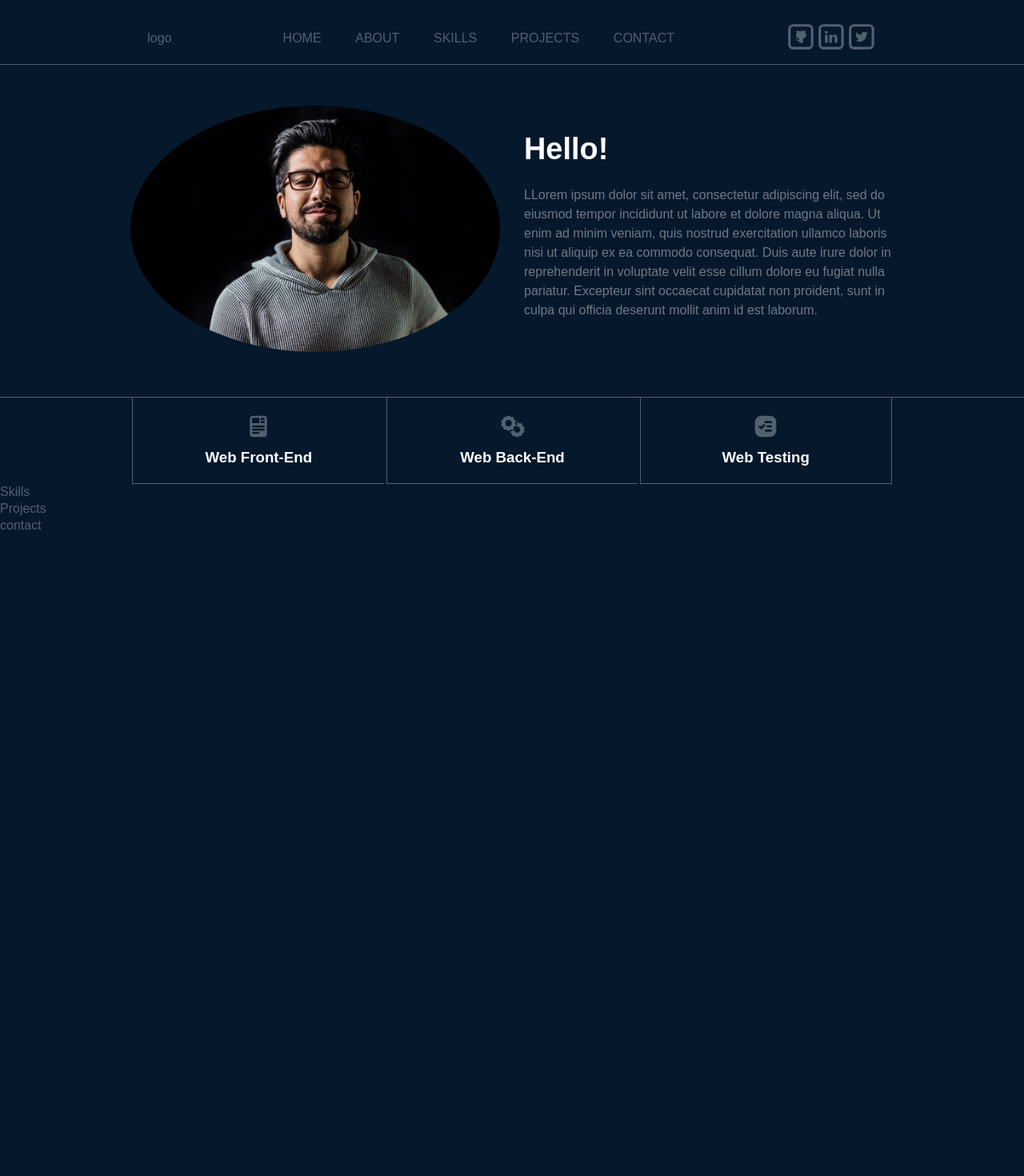
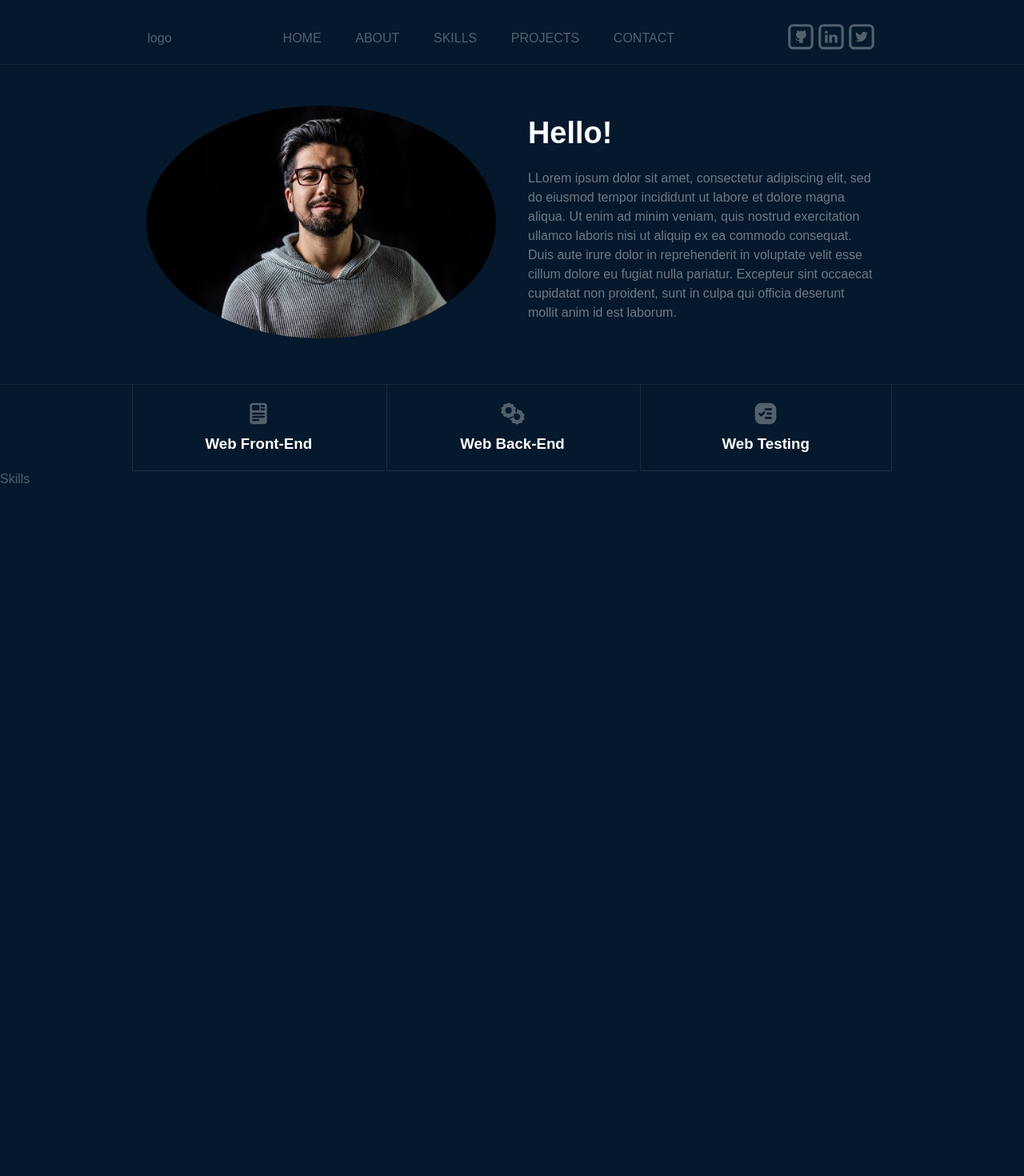
Before and after one commit to Red4lpha/ProfileSite, a React (Create React App) app: page / in a window 1280 px wide. Shown: the part 720-2190 px from the top of the page at 80% size. Before the commit the page ends 1388 px from the top, so only its background shows below. Built offline with nearby package versions, Linux system fonts and the light colour scheme.

Commit message:
Adding additional styling to Welcome section Changing theme styling

```diff
--- a/src/App.js
+++ b/src/App.js
@@ -14,7 +14,7 @@ const theme = {
     bg: '#05182C',
     bodyFont: '#FFFFFF50',
     paragraphFont: 'rgba(255,255,255,.7)',
-    border: '#FFFFFF50',
+    border: '#FFFFFF15',
     hover: '#FFFFFF95',
     header: '#FFF'
   },
@@ -25,6 +25,7 @@ const theme = {
 TODO: Create a custom scroll bar
 TODO: Add scrolling animation
 TODO: Fix import warning on CSS global
+TODO: Possibly think about moving skills divider to be under the text within the welcome page
 */
 
 
--- a/src/Components/Skills.js
+++ b/src/Components/Skills.js
@@ -1,11 +1,17 @@
 import React from 'react'
+import styled from 'styled-components';
 
+const TempStyle = styled.div`
+  height: 150vh;
+`;
 const Skills = () => {
-    return (
-        <div>
-            Skills
-        </div>
-    )
+  return (
+    <TempStyle>
+      <div>
+        Skills
+      </div>
+    </TempStyle>
+  )
 }
 
 export default Skills
--- a/src/Components/Styles/Header.Styled.js
+++ b/src/Components/Styles/Header.Styled.js
@@ -73,6 +73,7 @@ export const StyledMobileButton = styled.section`
 
 export const StyledMobileMenu = styled.nav`
 	position: absolute;
+	margin-top: 1px;
 	top: 100%;
 	width: 100%;
 	left: 0;
@@ -80,6 +81,9 @@ export const StyledMobileMenu = styled.nav`
 	text-transform: uppercase;
 	display: ${({ mobileMenuOpened }) => mobileMenuOpened ? 'block' : 'none'};
 	transition: transform 0.3s ease-in-out;
+	z-index: 10;
+	background-color: ${({ theme }) => theme.dark.bg};
+	border-bottom: 0.5px solid ${({ theme }) => theme.dark.border};
 
 	@media (min-width: ${({ theme }) => theme.mobile}) {
     display: none;
--- a/src/Components/Styles/Welcome.Styled.js
+++ b/src/Components/Styles/Welcome.Styled.js
@@ -8,14 +8,30 @@ export const StyledWelcomeWrapper = styled.div`
   flex-direction: row;
   justify-content: center;
   align-items: center;
-  gap: 30px;
+  //gap: 30px;
 
   & > div {
+    //flex-basis: 50%;
+    width: 100%;
+    height: 100%;
+    padding: 0 20px;
+    flex-grow: 1;
+  }
+  .photo-container {
+    align-self: stretch;
+    margin: auto 0;
+    flex-shrink: 0;
     flex-basis: 50%;
   }
+
   img {
     border-radius: 50%;
+    height: 100%;
+    min-height: 100%;
+    min-width: 100%;
+    object-fit: cover;
   }
+
   h2 {
     font-size: var(--font-3xl);
     padding-bottom: 20px;
@@ -27,10 +43,6 @@ export const StyledWelcomeWrapper = styled.div`
   //Mobile
   @media(max-width: ${({ theme}) => theme.mobile}) {
 		flex-direction: column;
-
-    & > div {
-      padding: 0 20px;
-    }
 	}
 
 `
--- a/src/Components/WelcomeSummary.js
+++ b/src/Components/WelcomeSummary.js
@@ -1,15 +1,13 @@
 import React from 'react'
 import { StyledWelcome, StyledWelcomeWrapper } from './Styles/Welcome.Styled'
 import { StyledContainer } from './Styles/Container.Styled'
-
-/* const TempStyle = styled.div`
-  height: 80vh;
-`; */
+//import photo from '../Media/TestPhoto.jpg'
 
 /*
 TODO: Insert actual image of me
 TODO: Write up intro statement
 TODO: Try different line spacing and maybe font
+TODO: Work on getting the image to not scale down with a shrinking screen.
 */
 
 const WelcomeSummary = () => {
@@ -18,7 +16,9 @@ const WelcomeSummary = () => {
     <StyledWelcome>
       <StyledContainer>
         <StyledWelcomeWrapper>
-          <div>
+          <div className='photo-container'>
+            {/* <div className='photo' style={{backgroundImage: `url(${photo})`}}
+              alt='Portrait of Kevin' /> */}
             <img src='./Media/TestPhoto.jpg' alt='Portrait of Kevin' />
           </div>
           <div>
```
Also changed, not shown: src/Media/TestPhoto.jpg (added).
